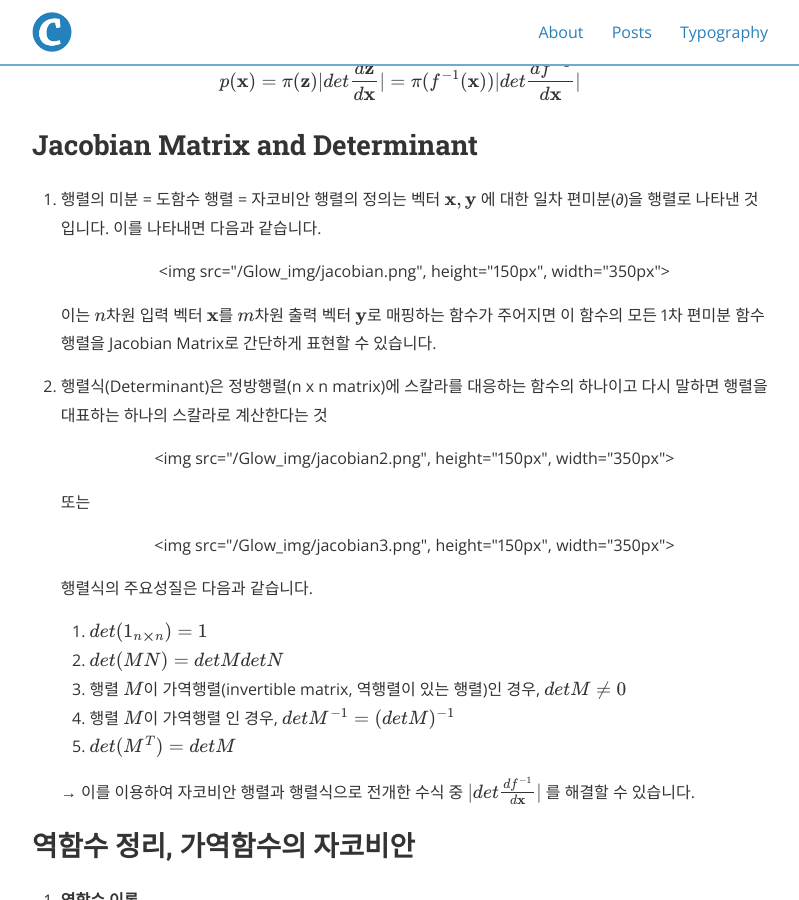
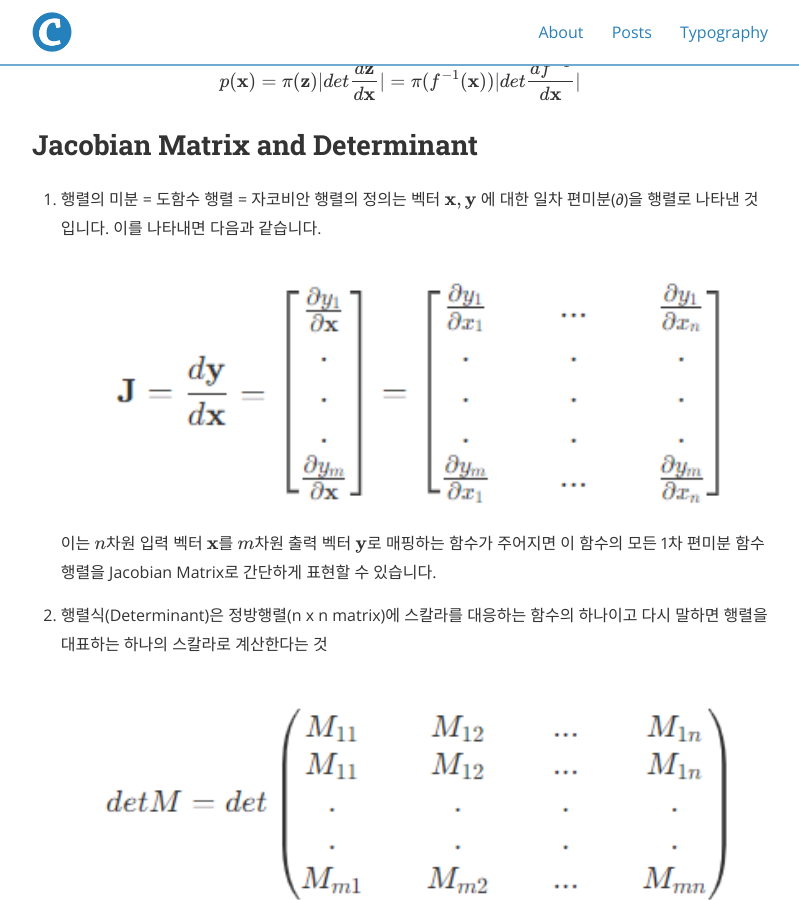
Before and after one commit to deep-generative-models-AIM5036/deep-generative-models-AIM5036.github.io, a Jekyll site: the page built from _posts/2022-11-09-Glow.md, in a window 1280 px wide and 900 px high, scrolled down 4793 px. Shown: the whole window, without its empty margins (240-1039 px from the left). Built offline with Jekyll 4.4.1, drawn with Linux system fonts in a browser that asks for light colours; nearby versions of some CDN libraries; formulas are drawn with MathJax 3.

Commit message:
glow img

```diff
--- a/_posts/2022-11-09-Glow.md
+++ b/_posts/2022-11-09-Glow.md
@@ -131,11 +131,10 @@ $$p(\mathbf{x})=π(\mathbf{z})|det\frac{d\mathbf{z}}{d\mathbf{x}}|=π(f^{-1}(\ma
 ## Jacobian Matrix and Determinant
 
 
-1. 행렬의 미분 = 도함수 행렬 = 자코비안 행렬의 정의는 벡터 $\mathbf{x}, \mathbf{y}$
-에 대한 일차 편미분(∂)을 행렬로 나타낸 것입니다. 이를 나타내면 다음과 같습니다.
+1. 행렬의 미분 = 도함수 행렬 = 자코비안 행렬의 정의는 벡터 $\mathbf{x}, \mathbf{y}$ 에 대한 일차 편미분(∂)을 행렬로 나타낸 것입니다. 이를 나타내면 다음과 같습니다.
 
 
-    <p align="center"><img src="/Glow_img/jacobian.png",  height="150px", width="350px"></p>
+    <p align="center"><img src="/Glow_img/jacobian.png"></p>
 
 
     이는 $n$차원 입력 벡터 $\mathbf{x}$를 $m$차원 출력 벡터 $\mathbf{y}$로 매핑하는 함수가 주어지면 이 함수의 모든 1차 편미분 함수 행렬을 Jacobian Matrix로 간단하게 표현할 수 있습니다.
@@ -143,11 +142,11 @@ $$p(\mathbf{x})=π(\mathbf{z})|det\frac{d\mathbf{z}}{d\mathbf{x}}|=π(f^{-1}(\ma
 
 2. 행렬식(Determinant)은 정방행렬(n x n matrix)에 스칼라를 대응하는 함수의 하나이고 다시 말하면  행렬을 대표하는 하나의 스칼라로 계산한다는 것
 
-    <p align="center"><img src="/Glow_img/jacobian2.png", height="150px", width="350px"></p>
+    <p align="center"><img src="/Glow_img/jacobian2.png"></p>
 
     또는
 
-    <p align="center"><img src="/Glow_img/jacobian3.png",  height="150px", width="350px"></p>
+    <p align="center"><img src="/Glow_img/jacobian3.png"></p>
 
 
 
@@ -178,6 +177,7 @@ $$p(\mathbf{x})=π(\mathbf{z})|det\frac{d\mathbf{z}}{d\mathbf{x}}|=π(f^{-1}(\ma
 2. **가역함수의 자코비안**
 
     가역행렬인 경우 행렬식 특성들을 가집니다.
+
     $$det(M^{-1})=(det(M))^{-1}$$
 
     $$det(M)det(M^{-1})=det(M·M^{-1})=det(I)=1$$
```
